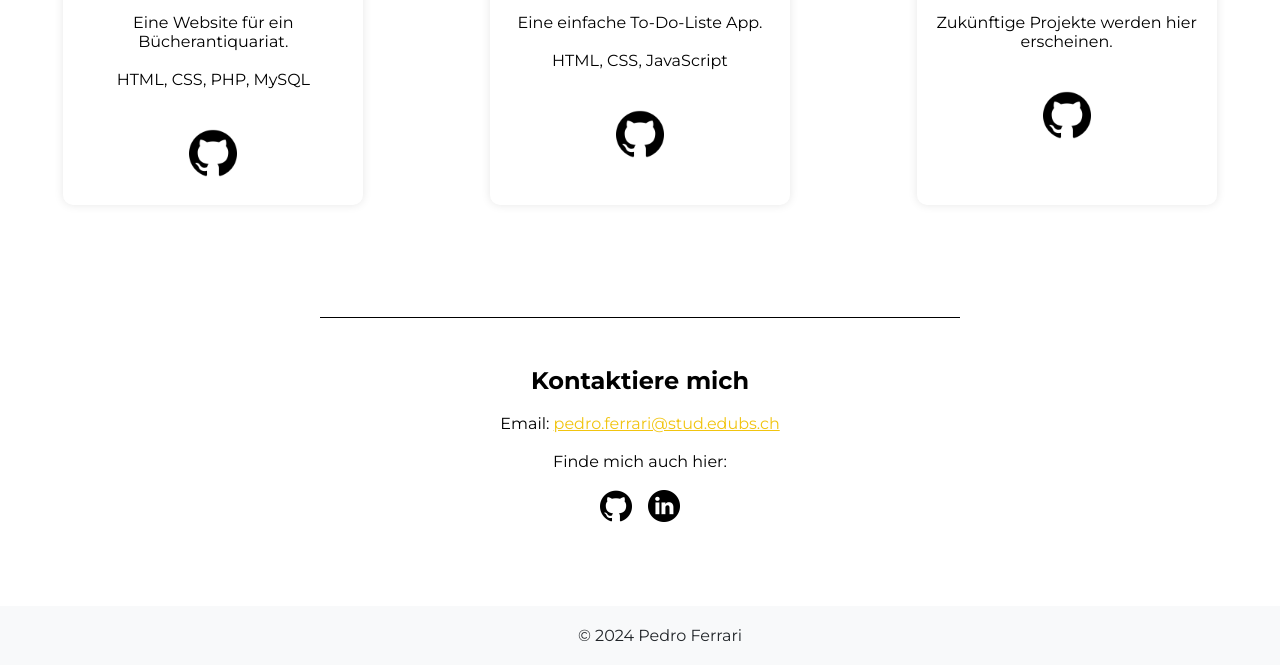
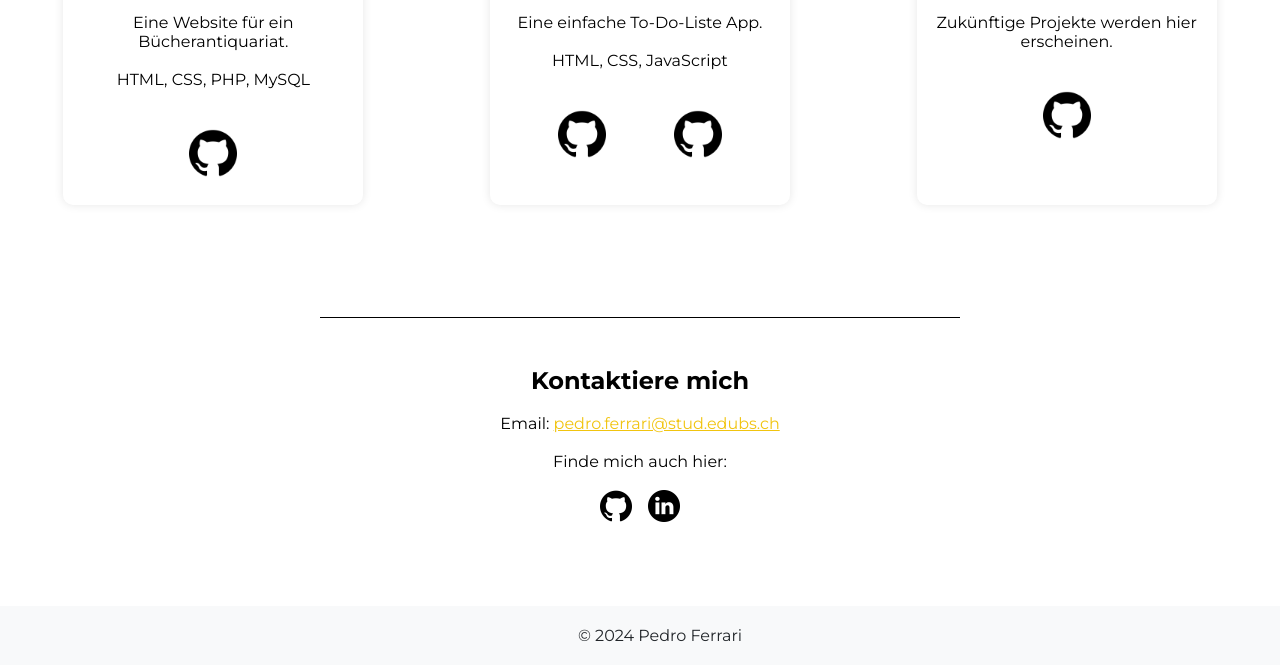
Before and after one commit to Fedro2/pedroferrariportfolio, a plain HTML site: page index.html in a window 1280 px wide. Shown: the part 2028-2693 px from the top of the page. Drawn offline with nearby package versions, Linux system fonts and the light colour scheme.

Commit message:
Update index.html

```diff
--- a/index.html
+++ b/index.html
@@ -226,6 +226,7 @@
                     <br>HTML, CSS, JavaScript
                 </p>
                 <a href="https://github.com/Fedro2/to-do-project" target="_blank"><img src="pics/github.png" class="github"></a>
+                <a href="https://fedro2.github.io/to-do-project" target="_blank"><img src="pics/github.png" class="github"></a>
             </div>
             <div class="project" data-aos="fade-up">
                 <img src="pics/future.png" alt="Project 2">
```
